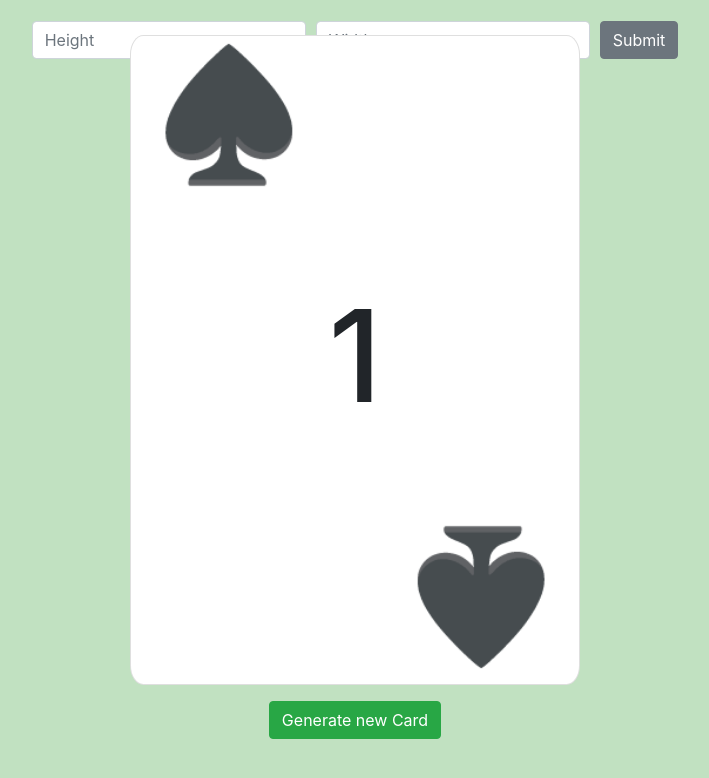
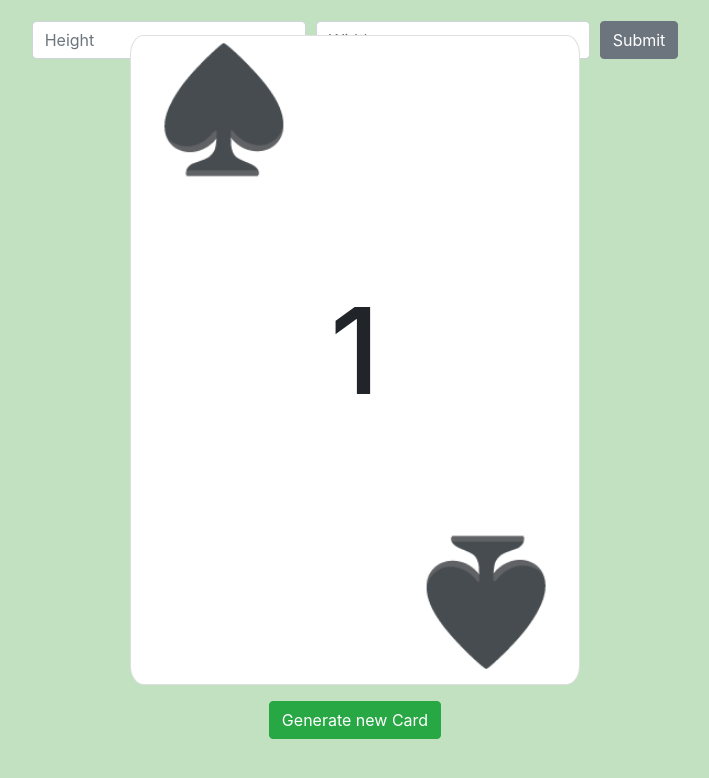
Before and after one commit to matteobertuzzi/RandomCardGenerator, a plain HTML site: page index.html in a window 1280 px wide. Shown: the whole page, without its empty margins (285-994 px from the left). Drawn offline with nearby package versions, Linux system fonts and the light colour scheme.

Commit message:
Update styles.css

```diff
--- a/styles.css
+++ b/styles.css
@@ -2,14 +2,14 @@
     align-items: space-between;
 }
 .upperFigure h2{
-    font-size: 8rem;
+    font-size: 15vh;
 }
 .numValue h2{
-    font-size: 8rem;
+    font-size: 15vh;
     justify-content: center;
 }
 .lowerFigure h2{
-    font-size: 8rem;
+    font-size: 15vh;
 }
 .numValue{
     height: 33.33%;
```
